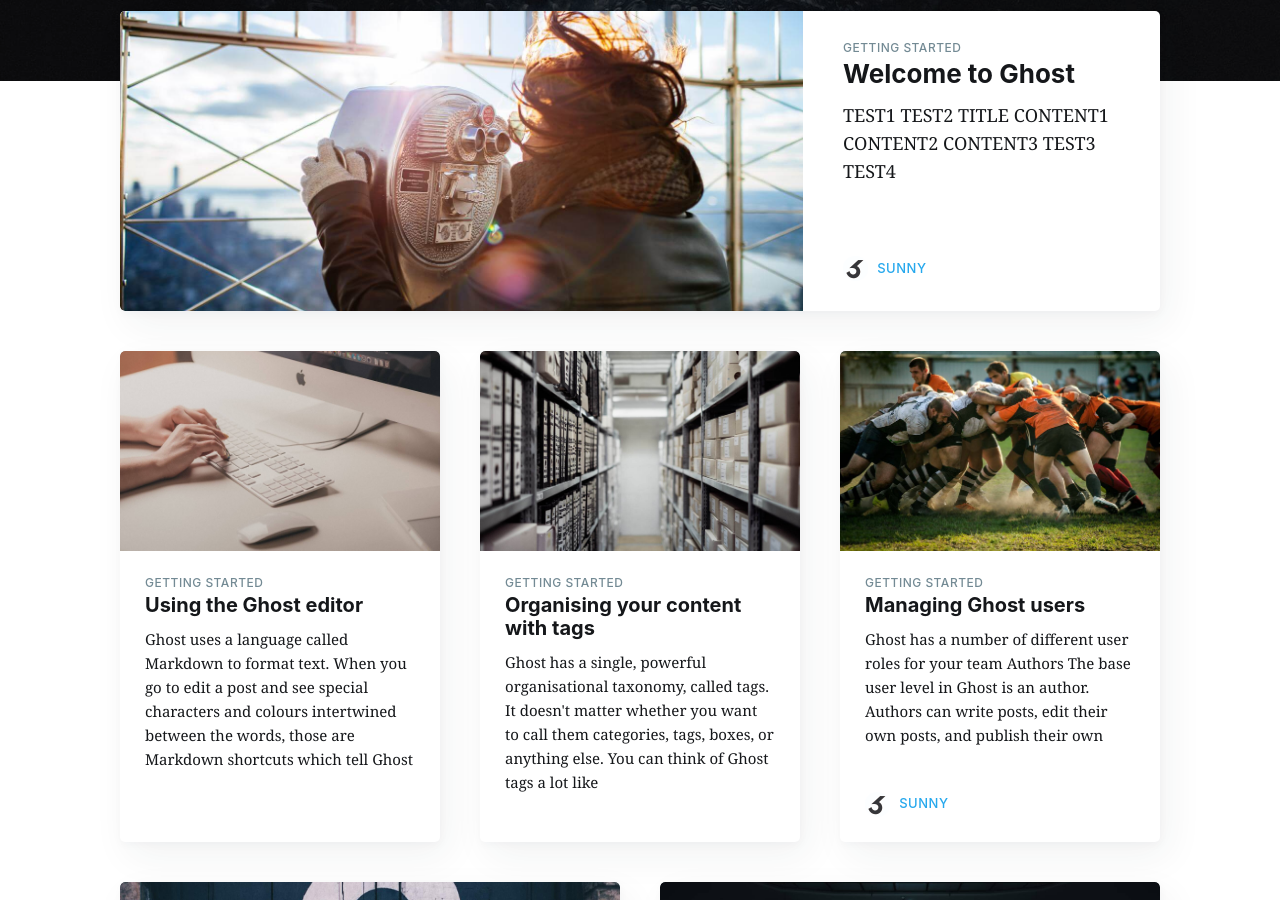
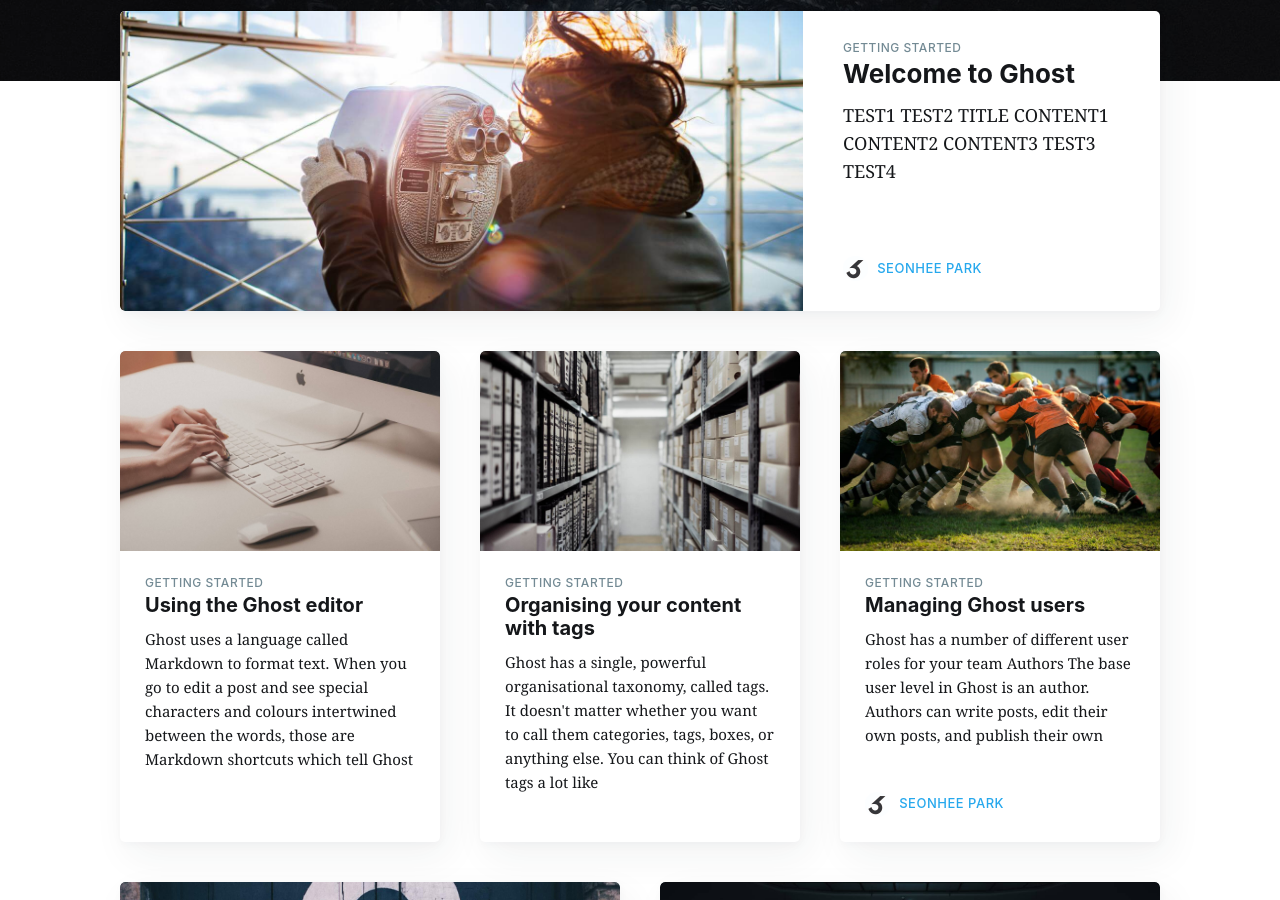
Before and after one commit to 5eonhee/5eonhee.github.io, a Jekyll site: the page built from index.html, in a window 1280 px wide and 900 px high, scrolled down 321 px. Built offline with Jekyll 4.4.1, drawn with Linux system fonts in a browser that asks for light colours; nearby versions of some CDN libraries; the list of posts is cut into pages by our own code; comment, search, counter and statistics services are not loaded.

Commit message:
Update authors.yml

```diff
--- a/_data/authors.yml
+++ b/_data/authors.yml
@@ -1,6 +1,6 @@
 sunny:
   username: sunny
-  name: Sunny
+  name: Seonhee Park
   location: False
   url_full: http://5unny.co.kr/
   url: 5unny.co.kr
```
